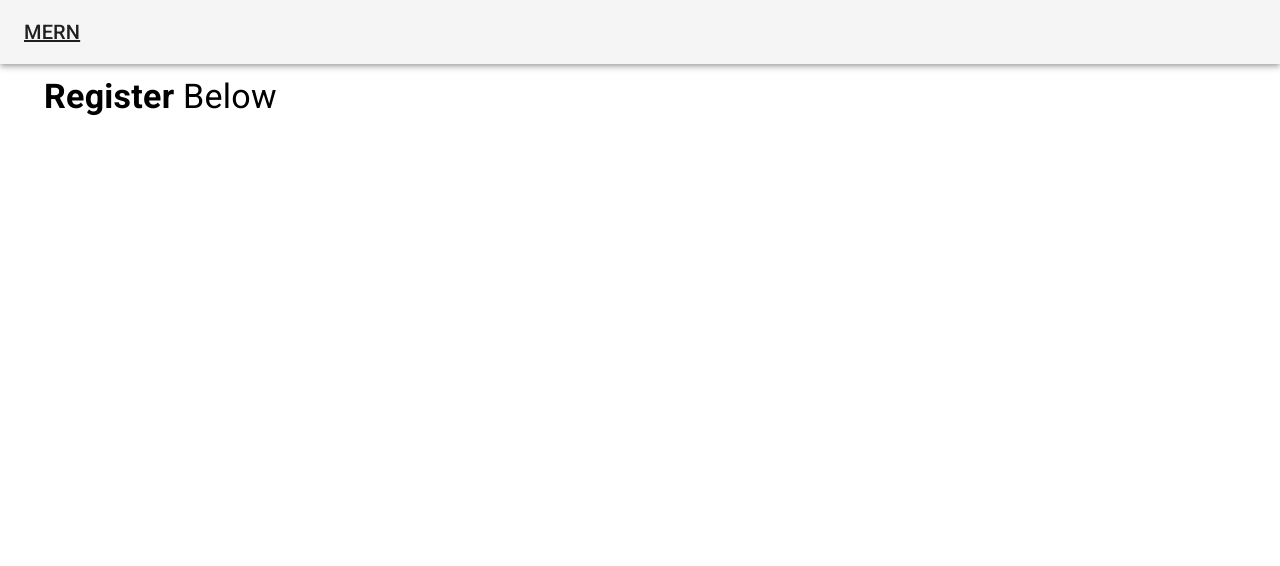
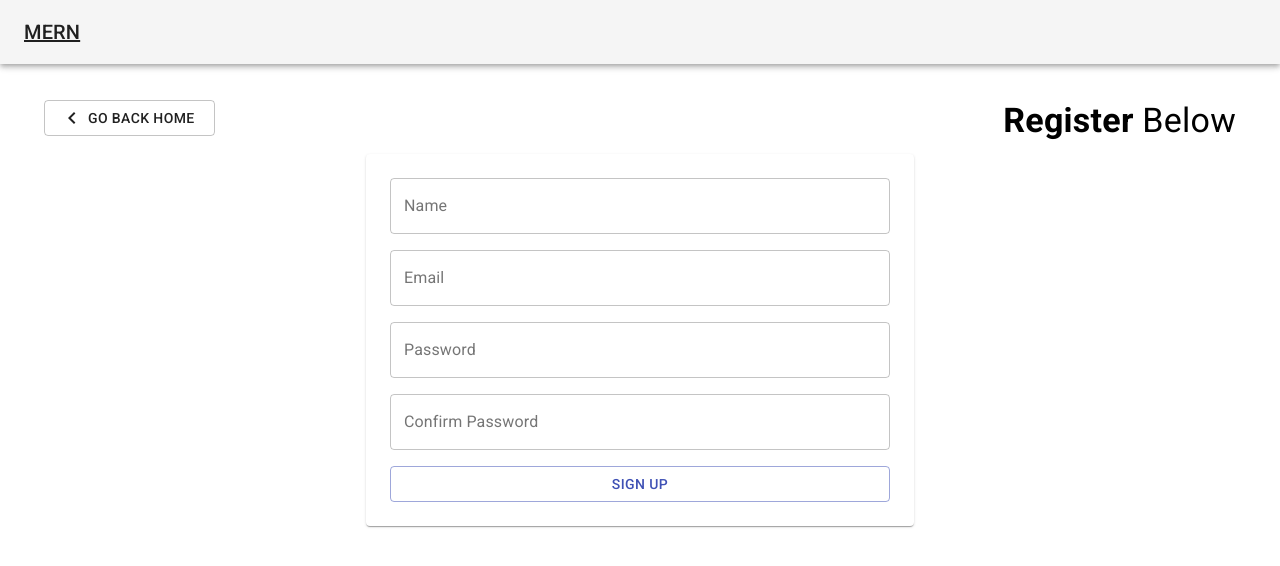
Before and after one commit to wlockiv/mern-auth, a React (Create React App) app in the folder client/: page /register in a window 1280 px wide. Shown: the top 566 px of the page. Built offline with nearby package versions, Linux system fonts and the light colour scheme.

Commit message:
finished up form appearance

```diff
--- a/client/package.json
+++ b/client/package.json
@@ -4,6 +4,7 @@
   "private": true,
   "dependencies": {
     "@material-ui/core": "^4.2.1",
+    "@material-ui/icons": "^4.2.1",
     "@material-ui/styles": "^4.2.1",
     "axios": "^0.19.0",
     "classnames": "^2.2.6",
--- a/client/src/components/auth/Register.jsx
+++ b/client/src/components/auth/Register.jsx
@@ -1,6 +1,7 @@
+import { Button, Grid, Typography, Paper, TextField } from '@material-ui/core';
+import { KeyboardArrowLeft } from '@material-ui/icons';
 import React, { Component } from 'react';
 import { Link } from 'react-router-dom';
-import { Grid, Typography } from '@material-ui/core';
 
 class Register extends Component {
   constructor() {
@@ -38,12 +39,87 @@ class Register extends Component {
     const { errors } = this.state;
 
     return (
-      <Grid container style={{ maxWidth: '95%', margin: '0 auto' }} spacing={3}>
-        <Grid item sm={12}>
-          <Typography variant="h4">
+      <Grid
+        container
+        justify="center"
+        style={{ maxWidth: '95%', margin: '24px auto' }}
+        spacing={3}
+      >
+        <Grid item sm={2}>
+          <Button
+            style={{ lineHeight: 'normal' }}
+            variant="outlined"
+            component={Link}
+            to="/"
+          >
+            <KeyboardArrowLeft style={{ marginRight: 4 }} />
+            <span style={{ marginRight: 4 }}>Go Back Home</span>
+          </Button>
+        </Grid>
+        <Grid item sm={10}>
+          <Typography variant="h4" style={{ textAlign: 'right' }}>
             <b>Register</b> Below
           </Typography>
         </Grid>
+        <Paper
+          style={{
+            width: '50%',
+            minWidth: 300,
+            maxWidth: 500,
+            minHeight: 200,
+            padding: '1.5rem'
+          }}
+        >
+          <form action="">
+            <Grid container direction="column" spacing={2}>
+              <Grid item>
+                <TextField
+                  label="Name"
+                  name="name"
+                  style={{ width: '100%' }}
+                  variant="outlined"
+                />
+              </Grid>
+              <Grid item>
+                <TextField
+                  label="Email"
+                  name="email"
+                  style={{ width: '100%' }}
+                  variant="outlined"
+                />
+              </Grid>
+              <Grid item>
+                <TextField
+                  label="Password"
+                  name="password"
+                  style={{ width: '100%' }}
+                  variant="outlined"
+                  type="password"
+                  autoComplete="off"
+                />
+              </Grid>
+              <Grid item>
+                <TextField
+                  label="Confirm Password"
+                  name="password2"
+                  style={{ width: '100%' }}
+                  variant="outlined"
+                  type="password"
+                  autoComplete="off"
+                />
+              </Grid>
+              <Grid item alignItems="center">
+                <Button
+                  style={{ width: '100%' }}
+                  variant="outlined"
+                  color="primary"
+                >
+                  Sign Up
+                </Button>
+              </Grid>
+            </Grid>
+          </form>
+        </Paper>
       </Grid>
     );
   }
```
Also changed, not shown: 1 other file (tests, documents, lock files or other folders).
